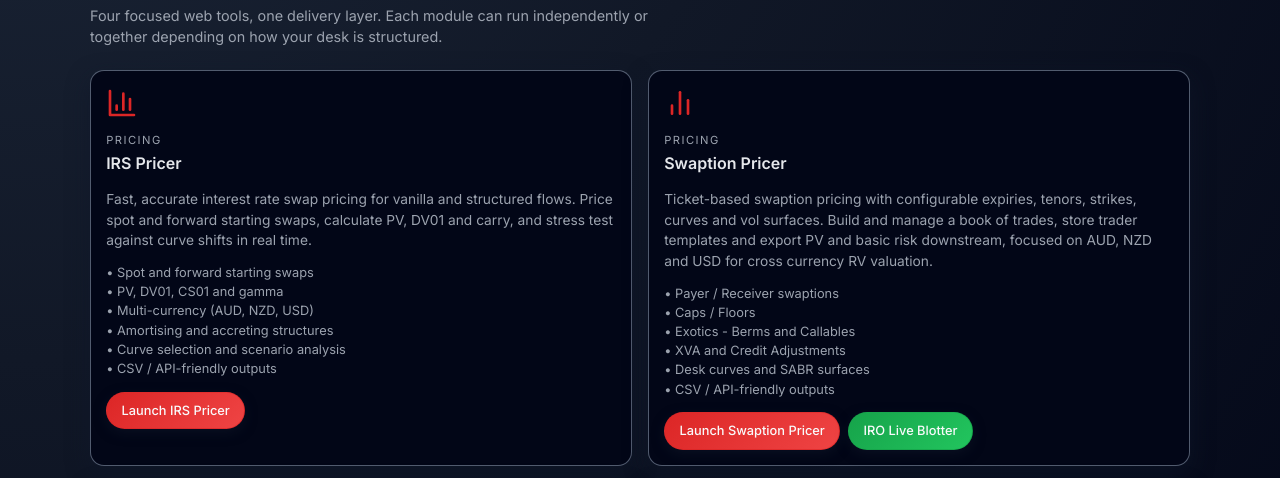
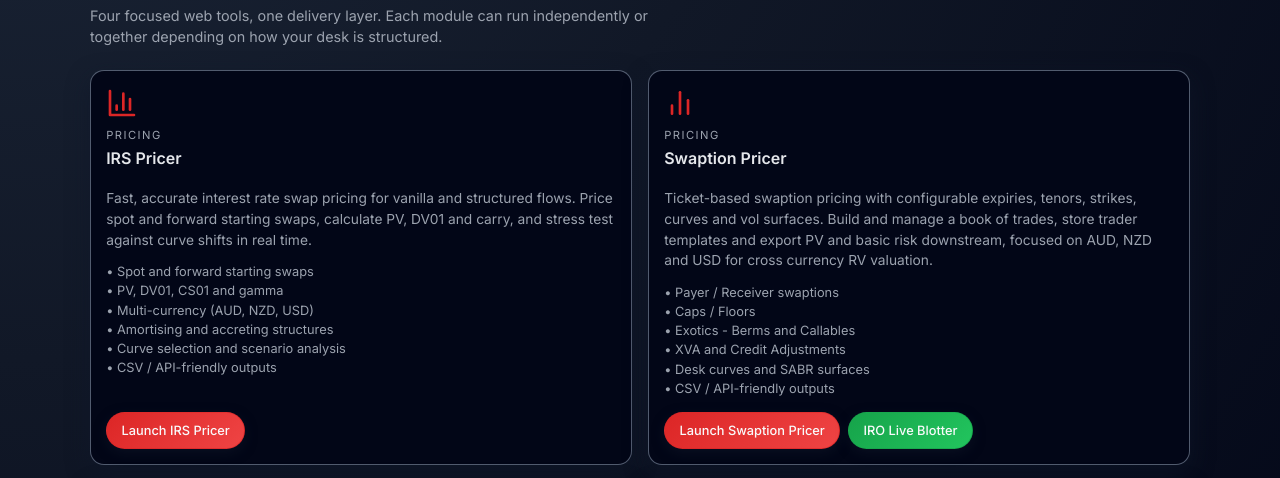
Before and after one commit to wpo70/rateedge_web, a website: page products.html in a window 1280 px wide. Shown: the part 460-938 px from the top of the page. Drawn offline with Linux system fonts and the light colour scheme.

Commit message:
Fix product button alignment, correct URLs

```diff
--- a/products.html
+++ b/products.html
@@ -233,14 +233,14 @@
   </p>
 
   <div class="product-grid">
-    <article class="product-card">
+    <article class="product-card" style="display:flex;flex-direction:column;">
       <svg class="product-icon" viewBox="0 0 24 24" fill="none" stroke="currentColor" stroke-width="2" stroke-linecap="round" stroke-linejoin="round"><path d="M3 3v18h18"/><path d="M18 17V9"/><path d="M13 17V5"/><path d="M8 17v-3"/></svg>
       <div class="product-kicker">Pricing</div>
       <div class="product-title">IRS Pricer</div>
       <p class="product-text">
         Fast, accurate interest rate swap pricing for vanilla and structured flows. Price spot and forward starting swaps, calculate PV, DV01 and carry, and stress test against curve shifts in real time.
       </p>
-      <div class="product-meta">
+      <div class="product-meta" style="flex:1;">
         • Spot and forward starting swaps<br>
         • PV, DV01, CS01 and gamma<br>
         • Multi-currency (AUD, NZD, USD)<br>
@@ -248,12 +248,12 @@
         • Curve selection and scenario analysis<br>
         • CSV / API-friendly outputs
       </div>
-      <div style="margin-top:auto;padding-top:.85rem;">
-        <a href="https://rateedge-irs-aajsquigpwzrsy6kfxxl8d.streamlit.app" target="_blank" class="launch-btn" style="display:inline-block;text-align:center;padding:.5rem .9rem;border-radius:999px;background:linear-gradient(135deg,#dc2626,#ef4444);color:#f9fafb;font-size:.8rem;font-weight:500;border:1px solid rgba(220,38,38,.6);box-shadow:0 4px 12px rgba(15,23,42,.5);transition:transform .2s,box-shadow .2s;">Launch IRS Pricer</a>
+      <div style="margin-top:.85rem;">
+        <a href="https://rateedge-irs-aajsquigpwzrsy6kfxxl8d.streamlit.app" target="_blank" style="display:inline-block;text-align:center;padding:.5rem .9rem;border-radius:999px;background:linear-gradient(135deg,#dc2626,#ef4444);color:#f9fafb;font-size:.8rem;font-weight:500;border:1px solid rgba(220,38,38,.6);box-shadow:0 4px 12px rgba(15,23,42,.5);">Launch IRS Pricer</a>
       </div>
     </article>
 
-    <article class="product-card">
+    <article class="product-card" style="display:flex;flex-direction:column;">
       <svg class="product-icon" viewBox="0 0 24 24" fill="none" stroke="currentColor" stroke-width="2" stroke-linecap="round" stroke-linejoin="round"><line x1="18" y1="20" x2="18" y2="10"></line><line x1="12" y1="20" x2="12" y2="4"></line><line x1="6" y1="20" x2="6" y2="14"></line></svg>
       <div class="product-kicker">Pricing</div>
       <div class="product-title">Swaption Pricer</div>
@@ -261,7 +261,7 @@
         Ticket-based swaption pricing with configurable expiries, tenors, strikes, curves and vol surfaces.
         Build and manage a book of trades, store trader templates and export PV and basic risk downstream, focused on AUD, NZD and USD for cross currency RV valuation.
       </p>
-      <div class="product-meta">
+      <div class="product-meta" style="flex:1;">
         • Payer / Receiver swaptions<br>
         • Caps / Floors<br>
         • Exotics - Berms and Callables<br>
@@ -269,9 +269,9 @@
         • Desk curves and SABR surfaces<br>
         • CSV / API-friendly outputs
       </div>
-      <div style="margin-top:auto;padding-top:.85rem;display:flex;gap:.5rem;flex-wrap:wrap;">
-        <a href="https://rateedge-options.streamlit.app" target="_blank" class="launch-btn" style="display:inline-block;text-align:center;padding:.5rem .9rem;border-radius:999px;background:linear-gradient(135deg,#dc2626,#ef4444);color:#f9fafb;font-size:.8rem;font-weight:500;border:1px solid rgba(220,38,38,.6);box-shadow:0 4px 12px rgba(15,23,42,.5);transition:transform .2s,box-shadow .2s;">Launch Swaption Pricer</a>
-        <a href="https://wb.rateedge.au" target="_blank" class="launch-btn" style="display:inline-block;text-align:center;padding:.5rem .9rem;border-radius:999px;background:linear-gradient(135deg,#16a34a,#22c55e);color:#f9fafb;font-size:.8rem;font-weight:500;border:1px solid rgba(22,163,74,.6);box-shadow:0 4px 12px rgba(15,23,42,.5);transition:transform .2s,box-shadow .2s;">IRO Live Blotter</a>
+      <div style="margin-top:.85rem;display:flex;gap:.5rem;flex-wrap:wrap;">
+        <a href="https://rateedge-options.streamlit.app" target="_blank" style="display:inline-block;text-align:center;padding:.5rem .9rem;border-radius:999px;background:linear-gradient(135deg,#dc2626,#ef4444);color:#f9fafb;font-size:.8rem;font-weight:500;border:1px solid rgba(220,38,38,.6);box-shadow:0 4px 12px rgba(15,23,42,.5);">Launch Swaption Pricer</a>
+        <a href="https://wb.rateedge.au" target="_blank" style="display:inline-block;text-align:center;padding:.5rem .9rem;border-radius:999px;background:linear-gradient(135deg,#16a34a,#22c55e);color:#f9fafb;font-size:.8rem;font-weight:500;border:1px solid rgba(22,163,74,.6);box-shadow:0 4px 12px rgba(15,23,42,.5);">IRO Live Blotter</a>
       </div>
     </article>
 
```
